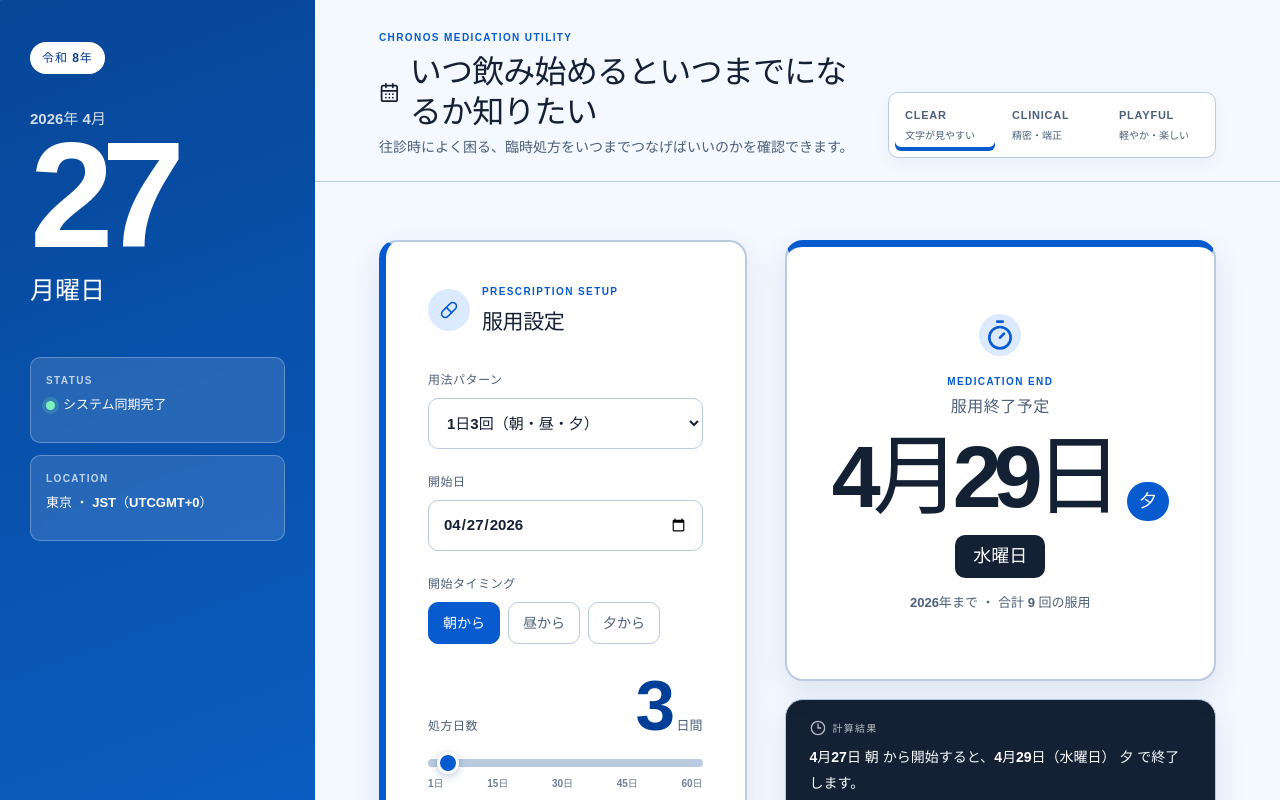
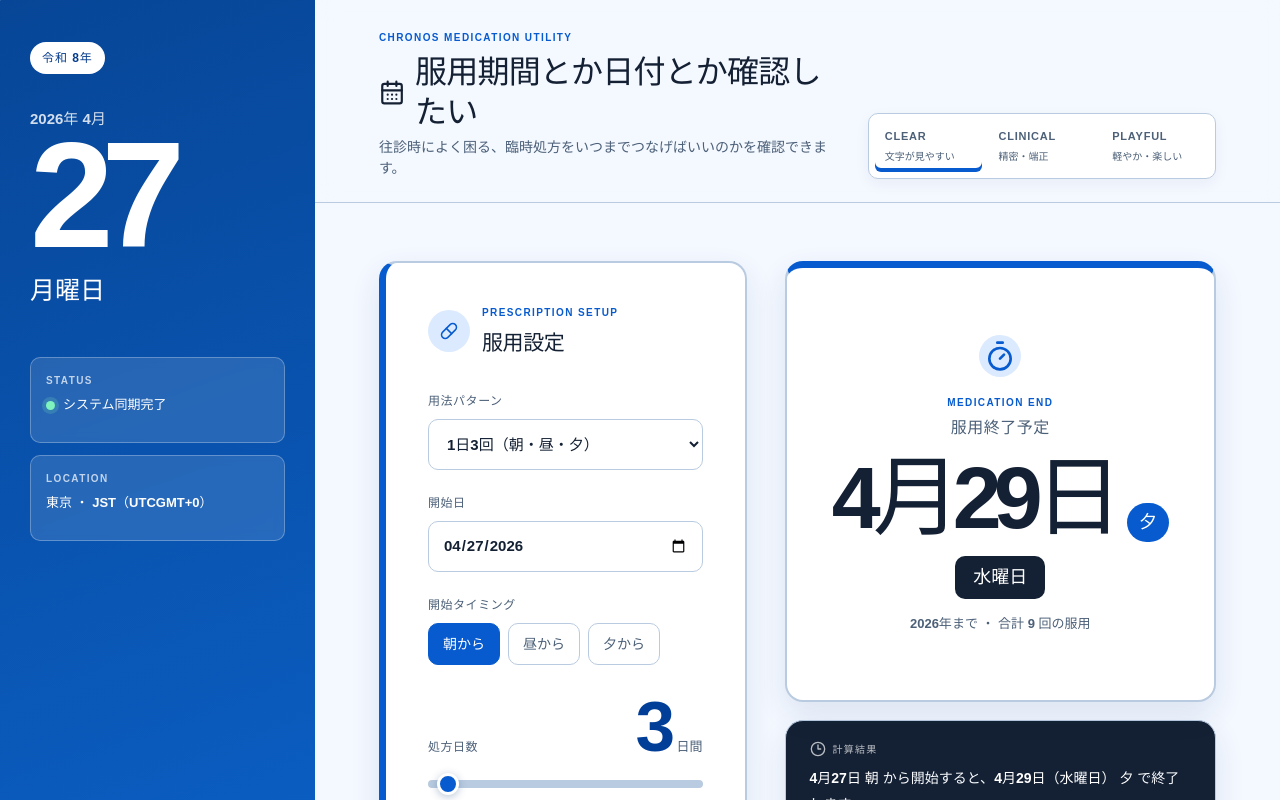
Before and after one commit to ogaflame/datedatedate, a React (Vite) app: page / in a window 1280 px wide. Shown: the top 800 px of the page. Built offline with nearby package versions, Linux system fonts and the light colour scheme.

Commit message:
Update App.tsx

```diff
--- a/src/App.tsx
+++ b/src/App.tsx
@@ -303,7 +303,7 @@ export default function App() {
         <header className="app-header">
           <div>
             <p className="eyebrow">Chronos medication utility</p>
-            <h1><CalendarDays size={29} aria-hidden="true" />いつ飲み始めるといつまでになるか知りたい</h1>
+            <h1><CalendarDays size={29} aria-hidden="true" />服用期間とか日付とか確認したい</h1>
             <p className="header-description">往診時によく困る、臨時処方をいつまでつなげばいいのかを確認できます。</p>
           </div>
 
```
